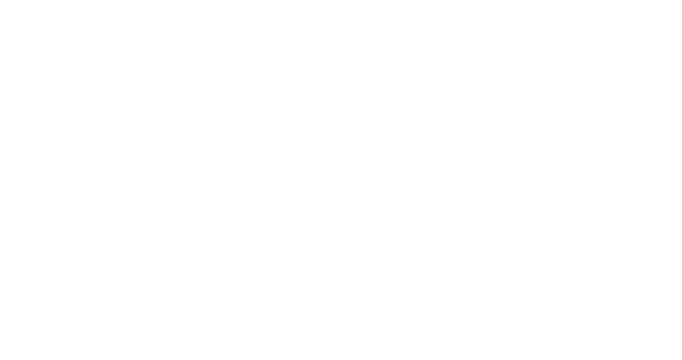
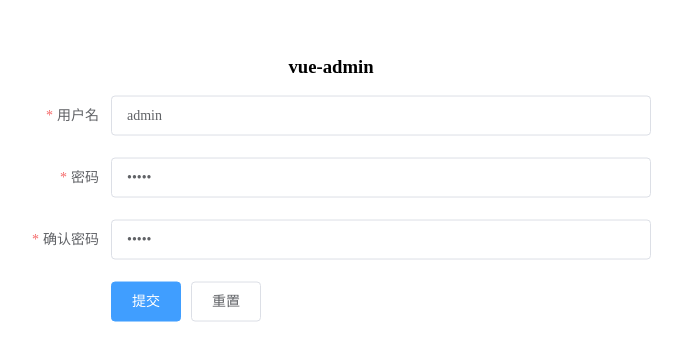
Before and after one commit to MandyQ/admin-template-Vue, a Vue app: page /#/login in a window 1280 px wide. Shown: the part 210-570 px from the top of the page, without its empty margins (309-991 px from the left). Built offline with nearby package versions, Linux system fonts and the light colour scheme.

Commit message:
login half done

```diff
--- a/package.json
+++ b/package.json
@@ -12,6 +12,7 @@
   },
   "dependencies": {
     "element-ui": "^2.4.0",
+    "js-cookie": "^2.2.0",
     "normalize.css": "^8.0.0",
     "vue": "^2.5.2",
     "vue-router": "^3.0.1",
--- a/src/components/Breadcrumb.vue
+++ b/src/components/Breadcrumb.vue
@@ -23,7 +23,8 @@
       crumblist:[]
     }
   },
-
+// 使用路由参数时 原来的组件会被复用，意味着组件生命周期钩子函数不会被调用
+//复用组件时，想对路由参数变化做出响应的话，用watch（监测变化）$route对象 或者引入beforeRouteUpdate守卫
   watch: {
     $route() {
       this.getBreadcrumb()
--- a/src/views/layout/components/Navbar.vue
+++ b/src/views/layout/components/Navbar.vue
@@ -2,6 +2,22 @@
   <div id="navbar_wrapper">
     <Hamburger :toggleClick="toggleSidebar" />
     <Breadcrumb />
+    <el-row class="avatar-box">
+        <el-dropdown trigger="click">
+          <div class="avatar-wrapper">
+            <img class="user-avatar" src="../../../assets/avatar.jpg" alt="">
+            <i class="el-icon-caret-bottom el-icon--right"></i>
+          </div>
+          <el-dropdown-menu slot="dropdown">
+            <router-link to="/dashboard">
+               <el-dropdown-item>Home</el-dropdown-item>
+            </router-link>
+            <router-link to="/login">
+               <el-dropdown-item>Logout</el-dropdown-item>
+            </router-link>
+          </el-dropdown-menu>
+        </el-dropdown>
+    </el-row>
 
 
   </div>
@@ -30,6 +46,20 @@
 #navbar_wrapper {
   position: relative;
 }
+.avatar-wrapper{
+  height: 40px;
+}
+.avatar-box{
+  position: absolute;
+  right: 0;
+  top: 50%;
+  transform:translateY(-30%);
+}
+img{
+  width: 40px;
+  height: 40px;
+}
+
 
 
 </style>
--- a/src/views/login/Login.vue
+++ b/src/views/login/Login.vue
@@ -1,18 +1,19 @@
 <template>
   <div id="login_box">
-    <el-form :model="ruleForm2" status-icon :rules="rules2" ref="ruleForm2" label-width="100px" class="demo-ruleForm">
+    <el-form :model="ruleForm" status-icon :rules="rules" ref="ruleForm" label-width="100px" class="demo-ruleForm">
+      <h3>vue-admin</h3>
       <el-form-item label="用户名" prop="username">
-        <el-input type="username" v-model="ruleForm2.username" auto-complete="off"></el-input>
+        <el-input type="username" v-model="ruleForm.username" auto-complete="off"></el-input>
       </el-form-item>
       <el-form-item label="密码" prop="pass">
-        <el-input type="password" v-model="ruleForm2.pass" auto-complete="off"></el-input>
+        <el-input type="password" v-model="ruleForm.pass" auto-complete="off"></el-input>
       </el-form-item>
       <el-form-item label="确认密码" prop="checkPass">
-        <el-input type="password" v-model="ruleForm2.checkPass" auto-complete="off"></el-input>
+        <el-input type="password" v-model="ruleForm.checkPass" auto-complete="off"></el-input>
       </el-form-item>
       <el-form-item>
-        <el-button type="primary" @click="submitForm('ruleForm2')">提交</el-button>
-        <el-button @click="resetForm('ruleForm2')">重置</el-button>
+        <el-button type="primary" @click.native.prevent="checkLogin">提交</el-button>
+        <el-button @click="resetForm('ruleForm')">重置</el-button>
       </el-form-item>
     </el-form>
   </div>
@@ -32,8 +33,8 @@
         if (value === '') {
           callback(new Error('请输入密码'));
         } else {
-          if (this.ruleForm2.checkPass !== '') {
-            this.$refs.ruleForm2.validateField('checkPass');
+          if (this.ruleForm.checkPass !== '') {
+            this.$refs.ruleForm.validateField('checkPass');
           }
           callback();
         }
@@ -41,34 +42,35 @@
       var validatePass2 = (rule, value, callback) => {
         if (value === '') {
           callback(new Error('请再次输入密码'));
-        } else if (value !== this.ruleForm2.pass) {
+        } else if (value !== this.ruleForm.pass) {
           callback(new Error('两次输入密码不一致!'));
         } else {
           callback();
         }
       };
       return {
-        ruleForm2: {
-          username: '',
-          pass: '',
-          checkPass:''
+        ruleForm: {
+          username: 'admin',
+          pass: 'admin',
+          checkPass:'admin'
         },
-        rules2: {
+        rules: {
           username: [
-            { validator: checkName, trigger: 'blur' }
+            { required: true, validator: checkName, trigger: 'blur' }
           ],
           pass: [
-            { validator: validatePass, trigger: 'blur' }
+            { required: true, validator: validatePass, trigger: 'blur' }
           ],
           checkPass: [
-            { validator: validatePass2, trigger: 'blur' }
+            { required: true, validator: validatePass2, trigger: 'blur' }
           ],
         }
       };
     },
     methods: {
-      submitForm(formName) {
-        this.$refs[formName].validate((valid) => {
+      checkLogin() {
+        // console.log(this.$refs.ruleForm)
+        this.$refs.ruleForm.validate((valid) => {
           if (valid) {
             alert('submit!');
           } else {
@@ -77,8 +79,8 @@
           }
         });
       },
-      resetForm(formName) {
-        this.$refs[formName].resetFields();
+      resetForm() {
+        this.$refs.loginForm.resetFields();
       }
     }
   }
@@ -87,6 +89,9 @@
 </script>
 
 <style>
+h3{
+  text-align: center;
+}
   #login_box{
     width: 50%;
     position:absolute;
```
Also changed, not shown: src/router/index.js (+7 -6 lines), src/utils/auth.js (added, +15 -0 lines), src/assets/avatar.jpg (added), 1 other file (tests, documents, lock files or other folders).
